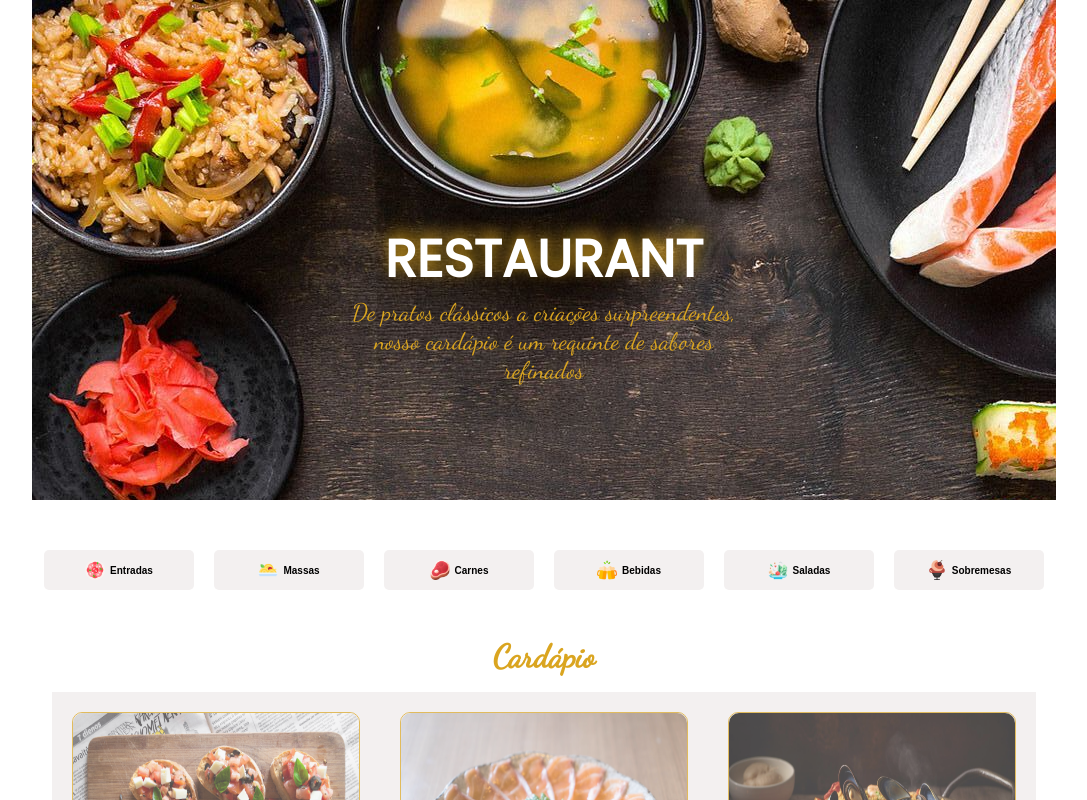
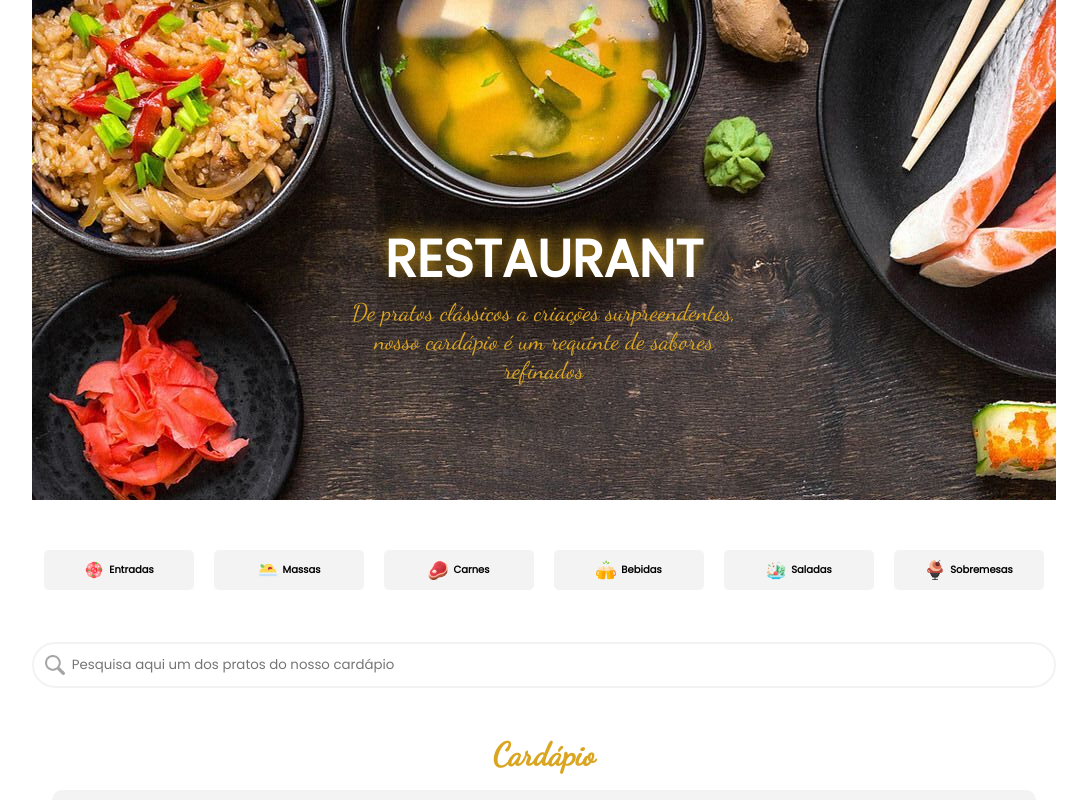
Before and after one commit to Marcos-Monte/next-restaurant, a Next.js app: page / in a window 1280 px wide. Shown: the top 800 px of the page, without its empty margins (96-1183 px from the left). Built offline with nearby package versions, Linux system fonts and the light colour scheme.

Commit message:
Criação de componente 'Input': Tem a função de receber texto digitado pelo usuário e procurar na lista de produtos

```diff
--- a/src/Componentes/Banner/style.module.css
+++ b/src/Componentes/Banner/style.module.css
@@ -16,7 +16,6 @@
 
 .titulo {
     margin-top: 2em;
-    font-family: var(--fonte-poppins);
     text-transform: uppercase;
     color: var(--branco);
     font-weight: 600;
--- a/src/Componentes/Botao/index.js
+++ b/src/Componentes/Botao/index.js
@@ -5,7 +5,10 @@ export default function Botao(props) {
 
     return (
 
-        <button className={`${style.botao}`} onClick={() => props.funcao(props.categoria)}>
+        <button
+            className={`${style.botao}`}
+            onClick={() => props.funcao(props.categoria)}
+        >
 
             <Image className={style.imagem} src={props.imagem} />
             {props.categoria}
--- a/src/Componentes/Botao/style.module.css
+++ b/src/Componentes/Botao/style.module.css
@@ -1,6 +1,6 @@
 .botao {
     width: 150px;
-    padding: 1em;
+    padding: 10px 0;
     box-sizing: border-box;
     text-transform: capitalize;
     background-color: var(--cinza);
@@ -15,6 +15,10 @@
     font-size: 10px;
 }
 
+.destacado {
+    background-color: var(--destaque);
+}
+
 .imagem {
     width: 20px;
     height: auto;
@@ -27,7 +31,6 @@
     background-color: var(--destaque);
 }
 
-
 /* Medias */
 @media screen and (max-width: 320px) {
     .botao {
--- a/src/Componentes/Card/style.module.css
+++ b/src/Componentes/Card/style.module.css
@@ -6,6 +6,8 @@
     border-radius: 10px;
     flex: 1 2 auto;
     opacity: .7;
+    color: var(--preto);
+    padding-bottom: 20px;
 }
 
 .imagem {
@@ -17,11 +19,13 @@
 
 .subcontainer {
     height: 230px;
+    width: 100%;
     padding: 10px;
     box-sizing: border-box;
     display: flex;
     flex-direction: column;
     justify-content: space-between;
+    gap: 10px
 }
 
 
--- a/src/Componentes/Cardapio/index.js
+++ b/src/Componentes/Cardapio/index.js
@@ -4,8 +4,9 @@ import style from './style.module.css';
 
 import Botao from '../Botao';
 import Card from '../Card';
+import Input from '../Input';
 
-import { filtrarProdutos, retornarCategorias } from '@/Services';
+import { buscarProdutos, filtrarProdutos, retornarCategorias } from '@/Services';
 
 export default function Cardapio() {
 
@@ -14,13 +15,21 @@ export default function Cardapio() {
     const listaEntrada = filtrarProdutos('Entradas');
 
     const [listaProdutos, setListaProdutos] = useState(listaEntrada);
+    const [textoBusca, settextoBusca] = useState('');
+
 
     const handleFiltrarProdutos = (categoria) => {
-
         setListaProdutos(filtrarProdutos(categoria))
     }
 
+    const handleBuscarProdutos = (textoUsuario) => {
+        settextoBusca(textoUsuario)
+
+        textoUsuario.length >= 3 ? setListaProdutos(buscarProdutos(textoUsuario)) : setListaProdutos(listaEntrada)
+    }
+
     return (
+
         <section className={`${style.secao} limitar-tela`}>
 
             <div className={style.container_botoes}>
@@ -30,12 +39,20 @@ export default function Cardapio() {
 
                         < Botao key={index}
                             funcao={handleFiltrarProdutos}
-                            categoria={categoria.categoria} imagem={categoria.imagem} />
+                            categoria={categoria.categoria}
+                            imagem={categoria.imagem}
+                        />
 
                     )
                     )
 
                 }
+
+                <Input
+                    funcao={handleBuscarProdutos}
+                    value={textoBusca}
+                />
+
             </div>
 
             <div className={style.cardapio}>
--- a/src/Componentes/Cardapio/style.module.css
+++ b/src/Componentes/Cardapio/style.module.css
@@ -32,6 +32,7 @@
     flex-wrap: wrap;
     gap: 40px;
     justify-content: space-between;
+    border-radius: 10px;
 }
 
 /* Medias */
--- /dev/null
+++ b/src/Componentes/Input/index.js
@@ -0,0 +1,25 @@
+import style from './style.module.css';
+
+import Image from 'next/image';
+
+import Lupa from '../../../public/Assets/lupa.png';
+
+
+export default function Input(props) {
+
+    return (
+        <div className={style.container}>
+
+            <Image className={style.imagem} src={Lupa} alt='Lupa' />
+
+            <input
+                className={style.campo}
+                type='text'
+                placeholder='Pesquisa aqui um dos pratos do nosso cardápio'
+                onChange={(event) => props.funcao(event.target.value)}
+                value={props.value}
+            />
+
+        </div>
+    )
+}
--- /dev/null
+++ b/src/Componentes/Input/style.module.css
@@ -0,0 +1,33 @@
+.container {
+    width: 100%;
+    display: flex;
+    justify-content: flex-start;
+    align-items: center;
+    margin-top: 2em;
+    border: 2px solid;
+    border-radius: 25px;
+    color: var(--cinza);
+    padding: .7em;
+}
+
+.imagem {
+    width: 20px;
+    height: auto;
+}
+
+.campo {
+    width: 100%;
+    border: none;
+    padding-left: .5em;
+    outline: none;
+    background-color: transparent;
+}
+
+.container:hover {
+    background-color: var(--cinza);
+    color: var(--destaque)
+}
+
+.campo:hover::placeholder {
+    color: var(--destaque)
+}
--- a/src/Services/index.js
+++ b/src/Services/index.js
@@ -20,3 +20,13 @@ export const filtrarProdutos = (categoria) => {
 export const listaEntrada = (produtos) => {
     return filtrarProdutos(produtos)
 }
+
+
+//Função para buscar texto dentro de alguma propriedade do objeto de uma coleção
+export const buscarProdutos = (texto) => {
+    return produtos.filter(
+        (produto) =>
+            produto.nome.toLowerCase().includes(texto.toLowerCase()) ||
+            produto.categoria.toLowerCase().includes(texto.toLowerCase())
+    )
+}
--- a/src/styles/globals.css
+++ b/src/styles/globals.css
@@ -2,6 +2,7 @@
   margin: 0;
   padding: 0;
   box-sizing: border-box;
+  font-family: var(--fonte-poppins);
 }
 
 :root {
@@ -9,7 +10,7 @@
   --fonte-poppins: 'Poppins', sans-serif;
   --destaque: #daa520;
   --branco: #fff;
-  --cinza: #f3f0f0;
+  --cinza: #f3f3f3;
   --preto: #000000;
 }
 
```
